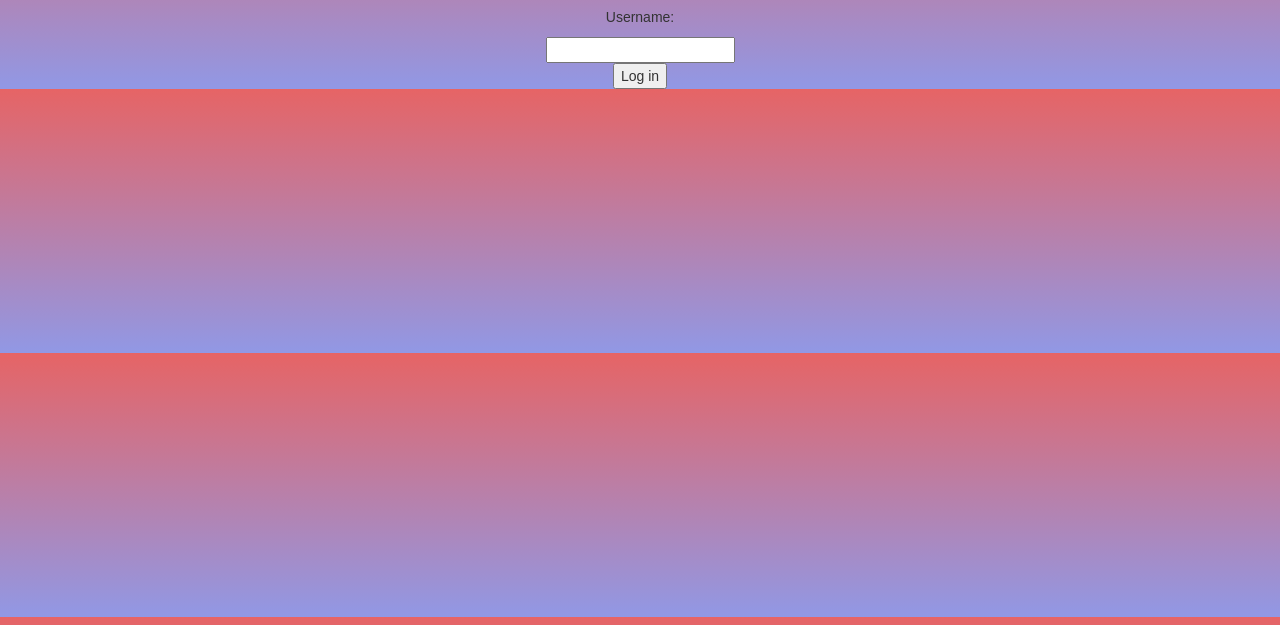
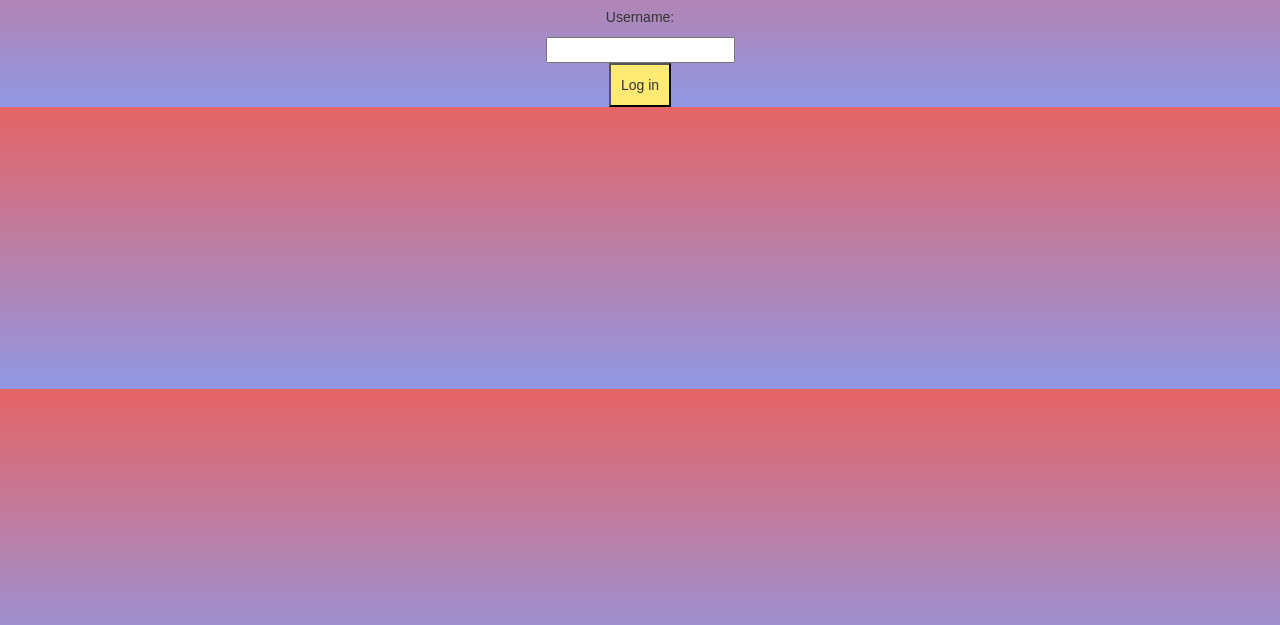
Before and after one commit to Sanika-Tiwari/project89, a plain HTML site: page index.html in a window 1280 px wide. Shown: the part 175-800 px from the top of the page. Drawn offline with nearby package versions, Linux system fonts and the light colour scheme; a web font is replaced by a local one.

Commit message:
Update style.css

```diff
--- a/style.css
+++ b/style.css
@@ -2,3 +2,7 @@ body{
     background: linear-gradient(#e66465, #9198e5);
     font-family: 'ABeeZee', sans-serif;
 }
+button{
+    background-color: rgb(255, 234, 116);
+    padding: 10px;
+}
```
